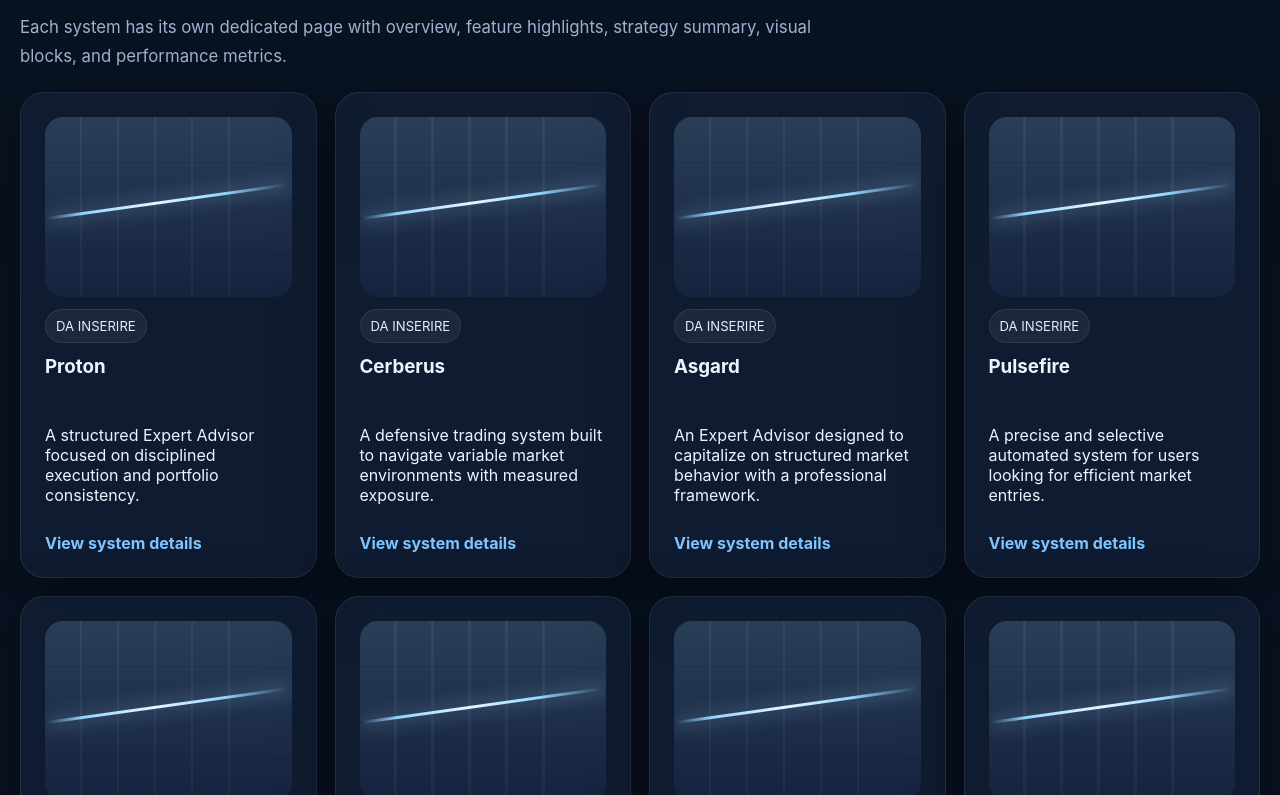
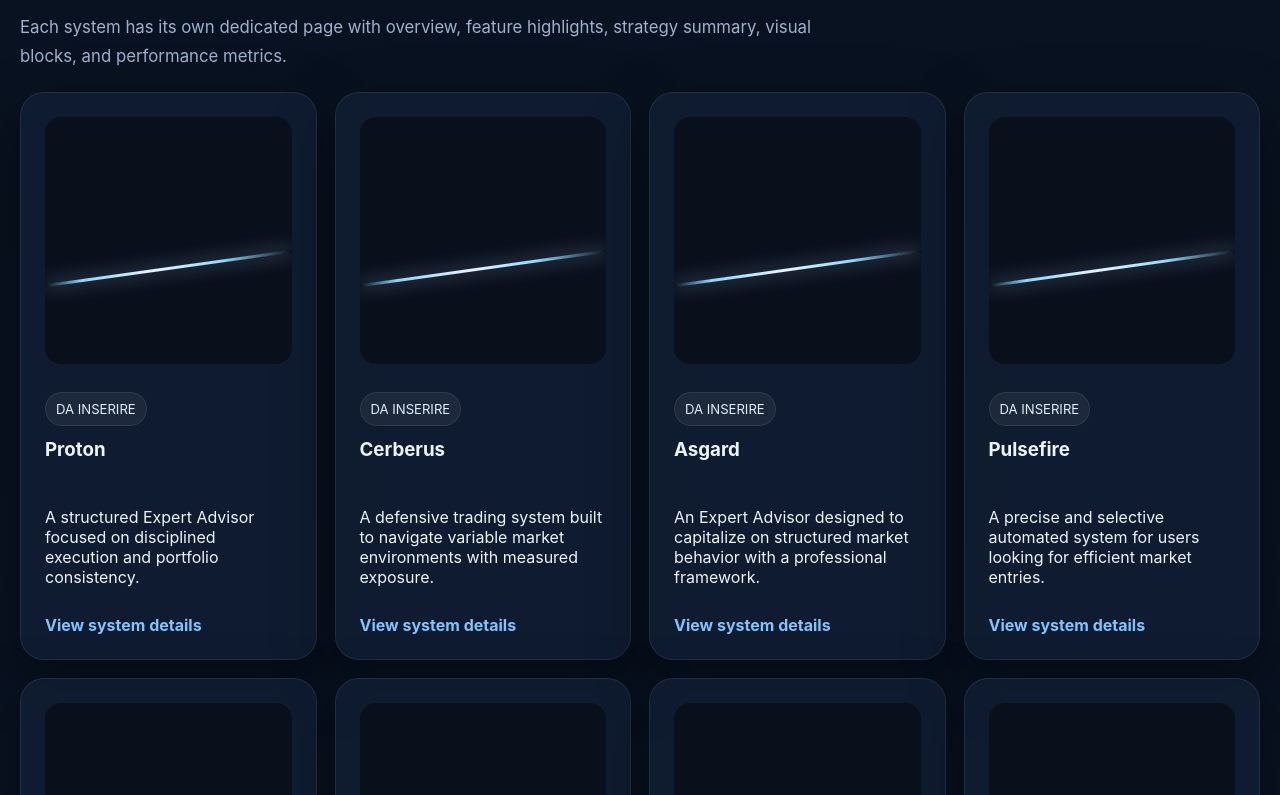
Before and after one commit to giovannimaccioni1989-byte/xeno-system-solution, a React (Vite) app: page / in a window 1280 px wide. Shown: the part 1905-2700 px from the top of the page. Built offline with nearby package versions, Linux system fonts and the light colour scheme.

Commit message:
Update styles.css

```diff
--- a/src/styles.css
+++ b/src/styles.css
@@ -329,7 +329,19 @@ a {
 }
 
 .advisor-visual {
-  height: 180px;
+  width: 100%;
+  aspect-ratio: 1 / 1;
+  overflow: hidden;
+  border-radius: 16px;
+  margin-bottom: 1rem;
+  background: #0a0f1c;
+}
+
+.advisor-visual img {
+  width: 100%;
+  height: 100%;
+  object-fit: cover;
+  display: block;
 }
 
 .tag {
```
